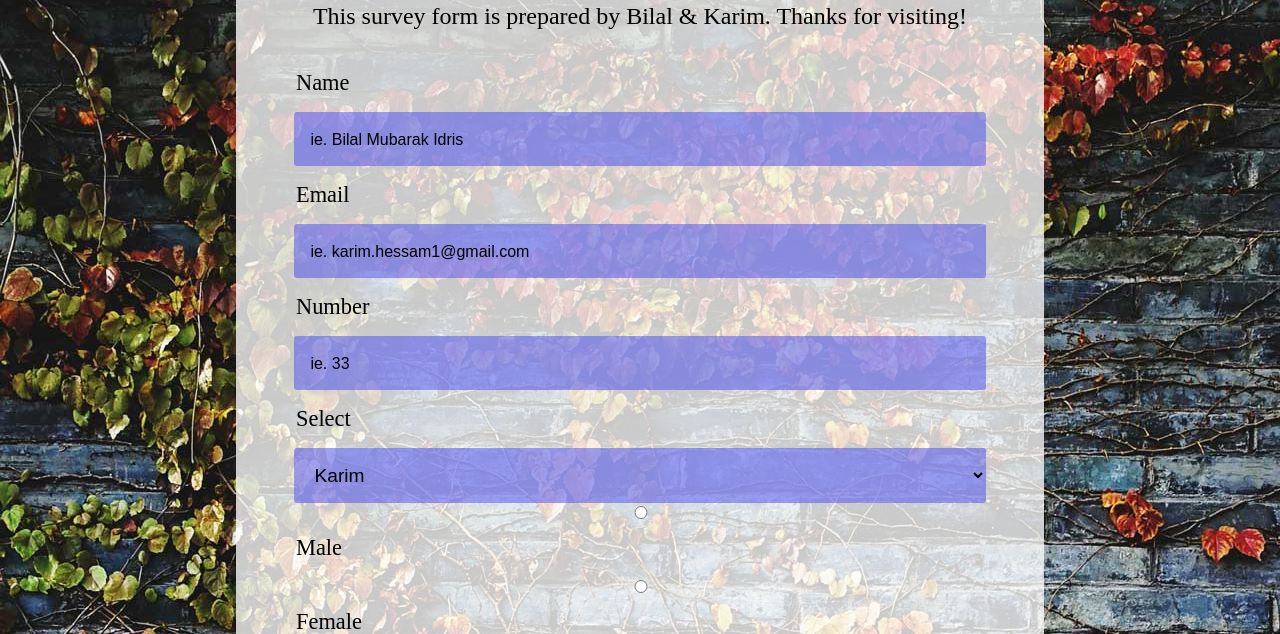
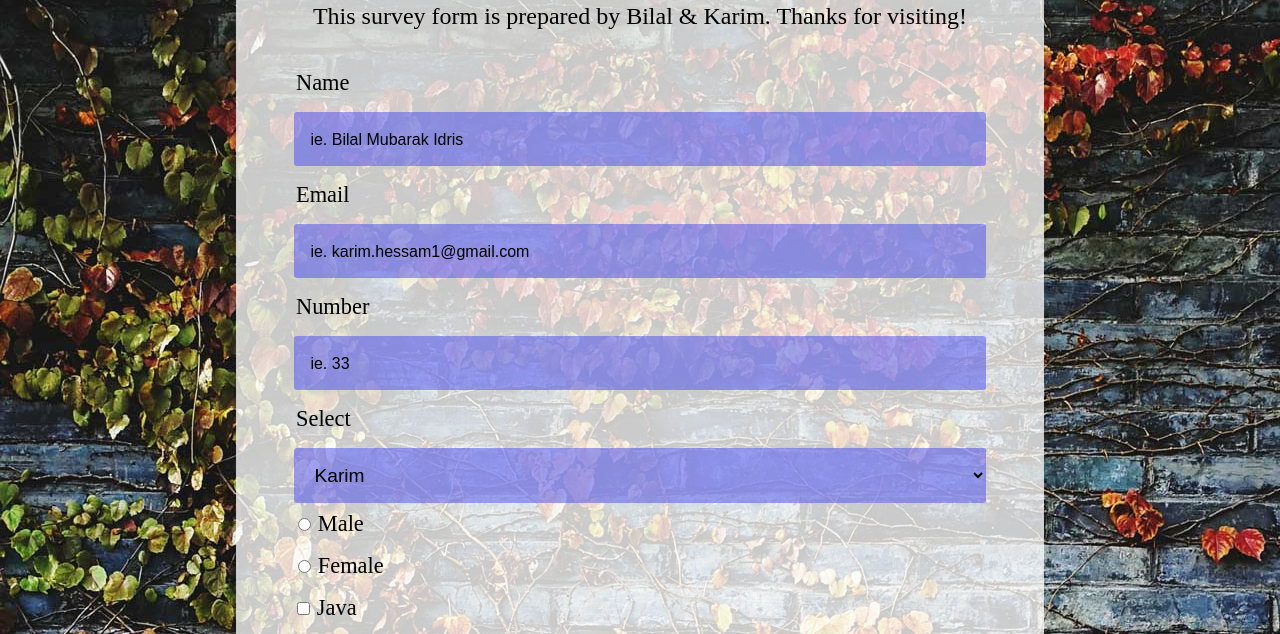
Before and after one commit to karimhessam/survey-form, a plain HTML site: page index.html in a window 1280 px wide. Shown: the part 154-788 px from the top of the page. Drawn offline with Linux system fonts and the light colour scheme.

Commit message:
Styled the checkbox and radio button

```diff
--- a/index.html
+++ b/index.html
@@ -31,15 +31,26 @@
           <option value="karim">Karim</option>
           <option value="bilal">Bilal</option>
         </select>
+        <div class="radio-container">
+          <div class="row">
             <input type="radio" name="gender" id="male" value="male" />
             <label for="male">Male</label>
+          </div>
+          <div class="row">
             <input type="radio" name="gender" id="female" value="female" />
             <label for="female">Female</label>
-
+          </div>
+        </div>
+        <div class="checkbox-container">
+          <div class="row">
             <input type="checkbox" value="java" id="java" />
             <label for="java">Java</label>
+          </div>
+          <div class="row">
             <input type="checkbox" value="javascript" id="javascript" />
             <label for="javascript">JavaScript</label>
+          </div>
+        </div>
         <textarea cols="30" rows="10" placeholder="Comments"></textarea>
         <button id="submit">Submit</button>
       </form>
--- a/style.css
+++ b/style.css
@@ -70,3 +70,17 @@ button{
     color: #000000;
     margin: 1rem 2.5rem;
   }
+
+  .radio-container,
+  .checkbox-container{
+    display: flex;
+    flex-direction: column;
+    width: 90%;
+    padding: 0 1.8rem;
+  }
+    .row{
+        margin: 0.5rem;
+    }
+  .row label{
+    margin-left: 0;
+  }
```
Lines whose indentation alone changed are shown as unchanged.
